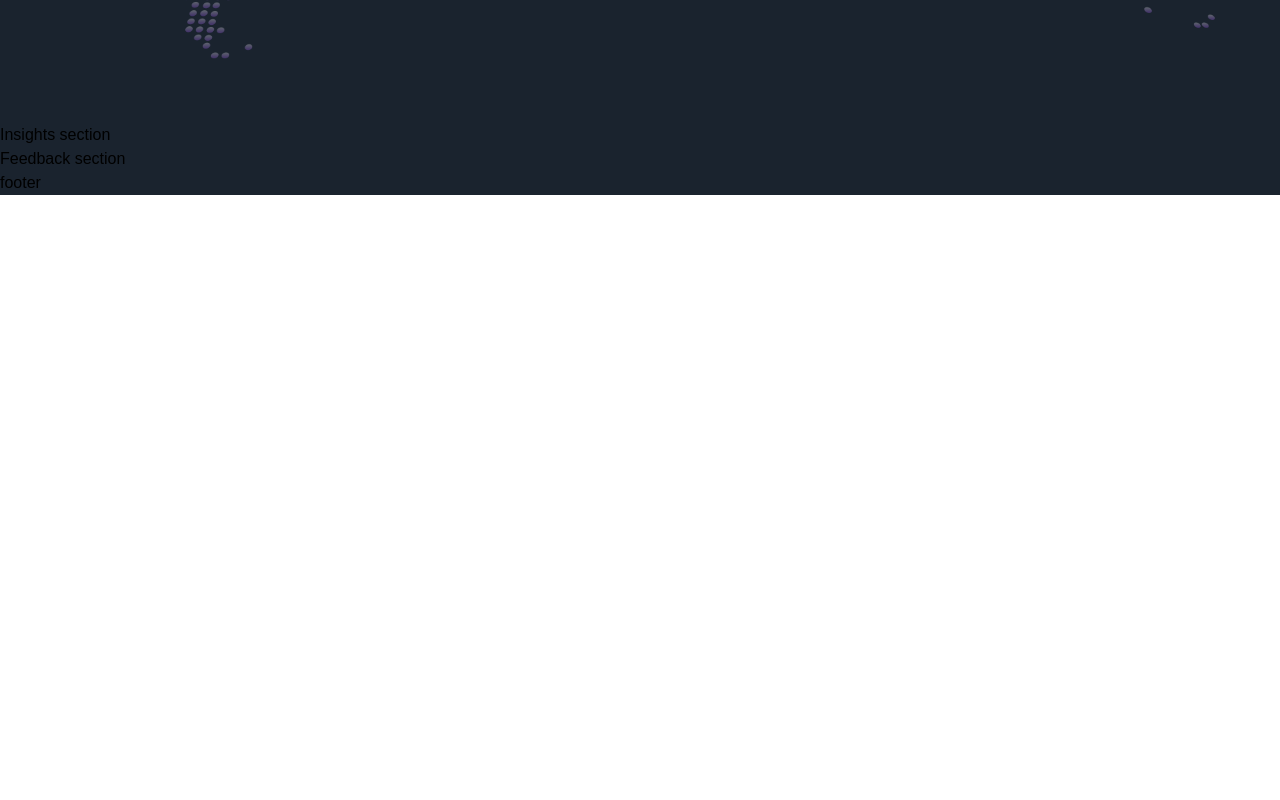
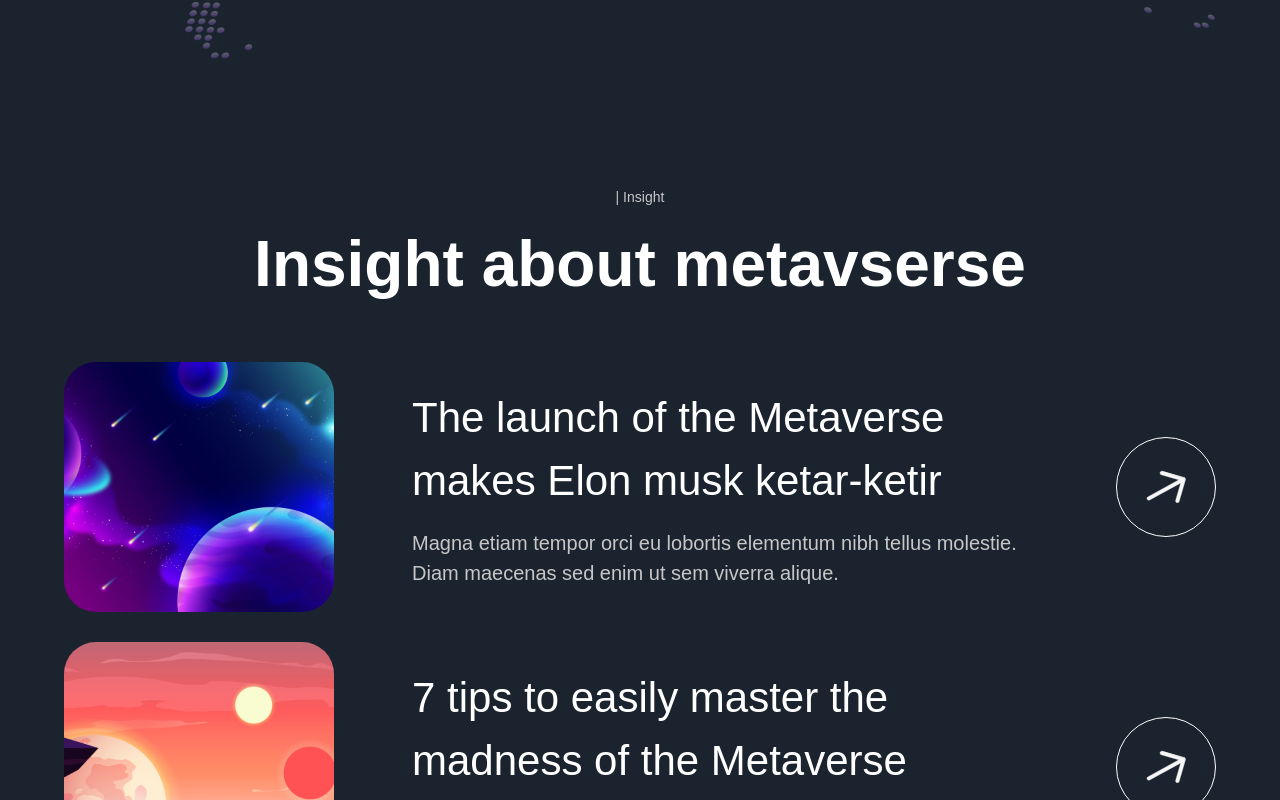
Before and after one commit to lakshayvaishnav/metaverse-react-framer, a Next.js app in the folder starter_repo/: page / in a window 1280 px wide. Shown: the part 5000-5800 px from the top of the page. Before the commit the page ends 5195 px from the top, so only its background shows below. Built offline with nearby package versions, Linux system fonts and the light colour scheme; a web font is replaced by a local one.

Commit message:
completed insights section

```diff
--- a/starter_repo/components/InsightCard.jsx
+++ b/starter_repo/components/InsightCard.jsx
@@ -1,9 +1,35 @@
 'use client';
 
-const InsightCard = () => (
-  <div>
-    Insight Card
-  </div>
+import { motion } from "framer-motion"
+import { fadeIn } from "../utils/motion";
+
+
+const InsightCard = ({ imgUrl, title, subtitle, index }) => (
+  <motion.div
+    variants={fadeIn('up', 'spring', index * 0.5, 1)}
+    className="flex md:flex-row flex-col gap-4">
+    <img src={imgUrl} alt="planet-01"
+      className="md:w-[270px] w-full h-[250px] rounded-[32px] object-cover" />
+
+    <div className="w-full flex justify-between items-center">
+      <div className="flex-1 md:ml-[62px] flex flex-col max-w-[650px]">
+        <h4 className="font-normal lg:text-[42px] text-[26px] text-white">
+          {title}
+        </h4>
+        <p className="mt-[16px] font-normal lg:text-[20px] text-[14px] text-secondary-white">
+          {subtitle}
+        </p>
+      </div>
+
+      <div className="lg:flex hidden items-center justify-center w-[100px] h-[100px] rounded-full
+    bg-transparent border-[1px] border-white">
+
+        <img src="/arrow.svg" alt="arrow" className="w-[40%] h-[40%] object-contain" />
+
+      </div>
+
+    </div>
+  </motion.div>
 );
 
 export default InsightCard;
--- a/starter_repo/sections/Insights.jsx
+++ b/starter_repo/sections/Insights.jsx
@@ -1,8 +1,29 @@
 'use client';
 
+import { motion } from "framer-motion"
+
+import styles from "../styles";
+import { insights } from "../constants";
+import { staggerContainer } from "../utils/motion";
+import { InsightCard, TitleText, TypingText } from "../components";
+
 const Insights = () => (
-  <section>
-    Insights section
+  <section className={`${styles.paddings} relative z-10`}>
+    <motion.div
+      variants={staggerContainer}
+      initial="hidden"
+      whileInView={"show"}
+      viewport={{ once: false, amount: 0.25 }}
+      className={`${styles.innerWidth} mx-auto flex flex-col`}>
+
+      <TypingText title="| Insight" textStyles={"text-center"} />
+      <TitleText title={<>Insight about metavserse</>} textStyles={"text-center"} />
+      <div className="mt-[50px] flex flex-col gap-[30px]" >
+        {insights.map((item, index) => (
+          <InsightCard key={`insight-${index}`} {...item} index={index + 1} />
+        ))}
+      </div>
+    </motion.div>
   </section>
 );
 
```
